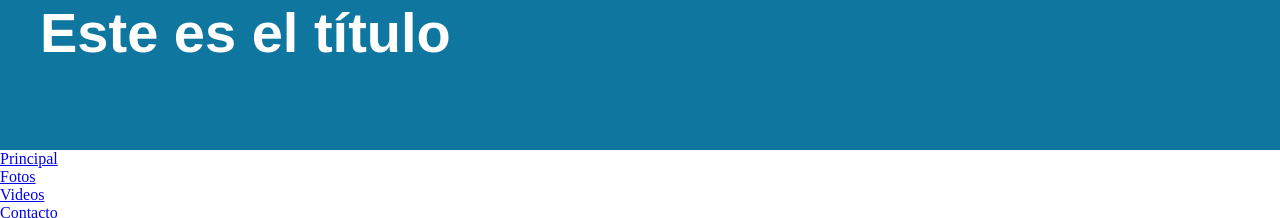
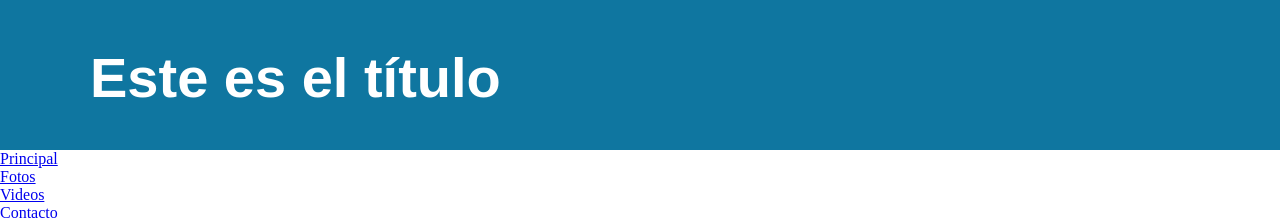
Before and after one commit to jeatzr/diw-material, a plain HTML site: page UT2/ejemplos/ej-maquetacion-1/index.html in a window 1280 px wide. Shown: the top 218 px of the page. Drawn offline with Linux system fonts and the light colour scheme.

Commit message:
variables

```diff
--- a/UT2/ejemplos/ej-maquetacion-1/style.css
+++ b/UT2/ejemplos/ej-maquetacion-1/style.css
@@ -4,31 +4,104 @@
   box-sizing: border-box;
 }
 
-
 :root {
   /* paleta colores*/
-  --color-header-background: #0F76A0;
+  --color-header-background: #0f76a0;
   --color-cabeceralogo-h1: white;
+  --color-menu-background: #9fc8d9;
+  --color-menuprincipal-li-hover: #6facc6;
+  --color-menuprincipal-a: #333333;
+  --background-color-main: rgb(112, 112, 112);
+  --background-gradient-main: linear-gradient(
+    180deg,
+    rgba(112, 112, 112, 1) 0%,
+    rgba(233, 233, 233, 1) 100%
+  );
+  --color-infoadicional-h1: #333333;
+  --color-numerodia: white;
+  --color-nombredia: white;
+  --color-seccionpie-a: #666666;
+
+  --background-color-articulosprincipales: white;
+  --background-color-informacionadicional: #e7f1f5;
+  --background-color-article-time: #094660;
+  --background-color-pielogo: #0f76a0;
+  --background-color-pielogo-div: #9fc8d9;
 
   /* tipografías */
-  --font-size-cabeceralogo-h1:  3.5rem;
+  --font-family: Arial, sans-serif;
+  --font-size-cabeceralogo-h1: 3.5rem;
+  --font-size-menuprincipal-a: 1.2rem;
   --font-family-cabeceralogo-h1: Arial, sans-serif;
   --font-weight-cabeceralogo-h1: bold;
+  --font-weight-menuprincipal-a: bold;
+  --text-decoration-a: none;
+  --font-size-infoadicional-h1: 1.2rem;
+  --font-size-numerodia: 2.2rem;
+  --font-size-nombredia: 0.9rem;
+  --font-weight-numerodia: bold;
+  --font-family-article-time: Verdana, sans-serif;
+  --font-family-article-h1: Georgia, sans-serif;
+  --font-family-article-p: Georgia, sans-serif;
+  --font-size-article-h1: 1.9rem;
+  --font-size-article-p: 1.1rem;
+  --font-weight-article-h1: bold;
+  --font-size-seccionpie-h1: 1.25rem;
+  --font-weight-seccionpie-h1: bold;
+  --font-size-seccionpie-a: 1rem;
+  --font-weight-seccionpie-a: bold;
 
+  /* bordes */
+  --border-top-menuprincipal: 1px solid #094660;
+  --border-bottom-menuprincipal: 1px solid #094660;
+  --border-radius-cajas: 10px;
+  --border-radius-article-time: 5px;
+  --border-figure-img: 1px solid;
+  --border-radius-pielogo-div: 10px;
+
+  /* box shadows*/
+  --box-shadow-article-time: 3px 3px 5px rgba(100, 100, 100, 0.7);
+  --box-shadow-menuprincipal: 3px 3px 5px rgba(100, 100, 100, 0.7);
 
   /*utilidades*/
-  --margin-0-centrado:0 auto;
+  --margin-0-centrado: 0 auto;
 
-  /* tamaños contenedores */
-  --max-width-container: 1200px;
+  /* tamaños */
+  --max-width-container: 1100px;
+
+  --width-articulosprincipales: 69%;
+  --width-infoadicional: 29%;
+  --width-articulosprincipales-img: 70%;
+  --width-article-time: 80px;
+  --width-seccionpie: 33.33%;
+
+  --height-header: 150px;
+  --height-menuprincipal: 50px;
+  --height-menuprincipal-li: 48px;
+
   --padding-cabecera: 0% 2%;
+  --padding-menuprincipal: 0% 2%;
+  --padding-pielogo: 2%;
   --padding-top-cabecera-div: 45px;
-  --height-header: 150px;
-  --width-articulosprincipales: 70%;
-  --width-infoadicional: 30%;
-  --width-articulosprincipales-img: 70%;
+  --padding-top-main: 30px;
+  --padding-top-articulosprincipales: 30px;
+  --padding-menuprincipal-li: 15px 10px 0px 10px;
+  --padding-infoadicional: 20px;
+  --padding-article: 0px 40px 20px 40px;
+  --padding-article-time: 15px 5px;
+  --padding-figure-img: 5px;
+  --padding-seccionpie: 3%;
 
+  --margin-right-menuprincipal-li: 5px;
+  --margin-left-infoadicional: 2%;
+  --margin-bottom-infoadicional-h1: 15px;
+  --margin-bottom-article-h1: 5px;
+  --margin-figure: 10px 0px;
+  --margin-top-seccionpie-p: 5px;
 
+  /* positions */
+  --top-article-time: -5px;
+  --left-article-time: -60px;
 }
 
 #cabeceralogo {
@@ -40,7 +113,7 @@
 #cabeceralogo > div {
   max-width: var(--max-width-container);
   margin: var(--margin-0-centrado);
-  padding-top: var(--cabecera-div-padding-top);
+  padding-top: var(--padding-top-cabecera-div);
 }
 
 #cabeceralogo h1 {
@@ -51,13 +124,13 @@
 }
 
 #articulosprincipales {
-    float: left;
-    width: var(--width-articulosprincipales)
+  float: left;
+  width: var(--width-articulosprincipales);
 }
 
 #infoadicional {
-   width: var(--width-infoadicional);
-   float: left;
+  width: var(--width-infoadicional);
+  float: left;
 }
 
 #articulosprincipales img {
```
